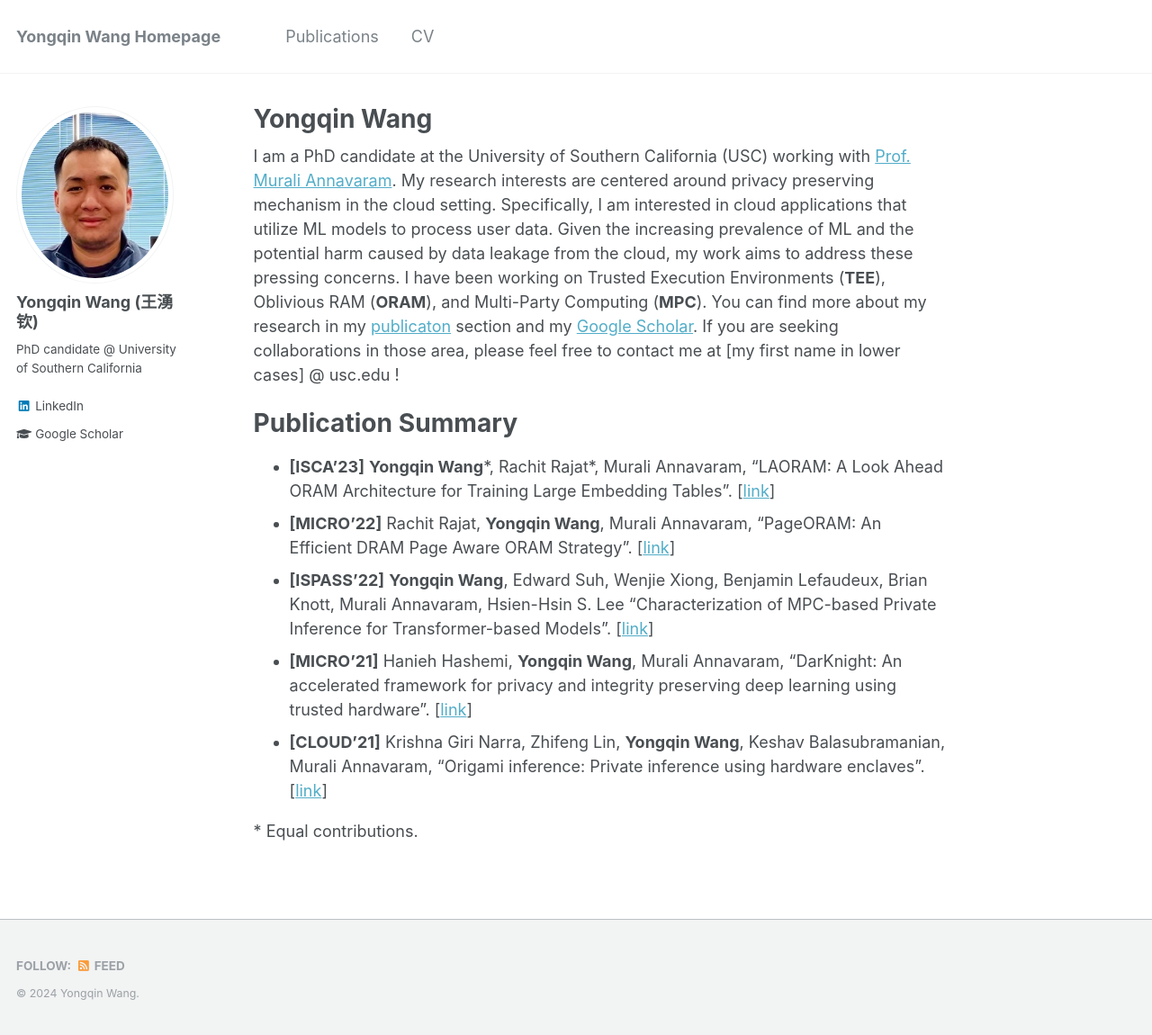
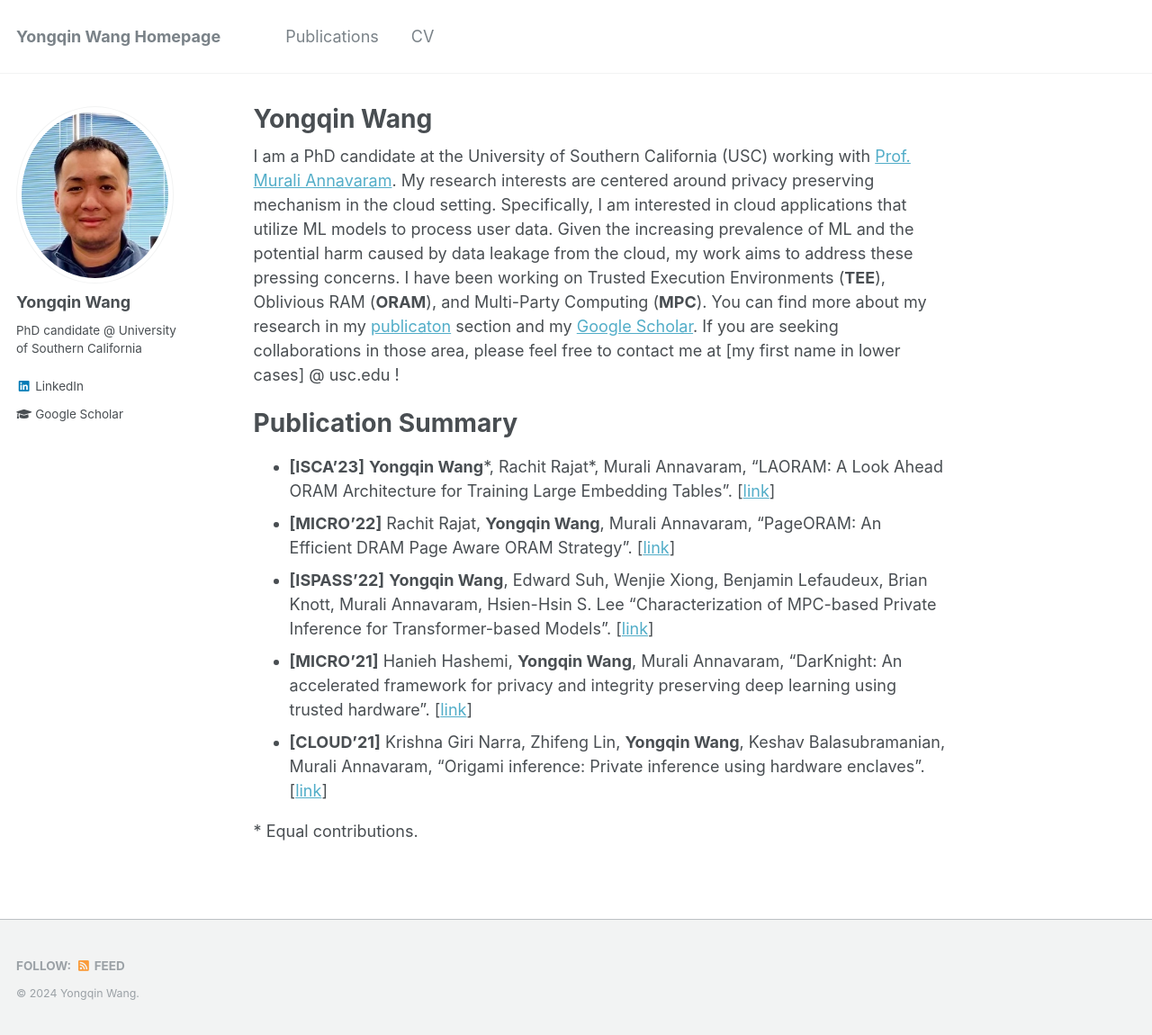
Before and after one commit to iihihiuh/yongqin.github.io, a Jekyll site: the page built from _pages/about.md, in a window 1280 px wide and 1150 px high. Shown: the whole window at 90% size. Built offline with Jekyll 4.4.1, drawn with Linux system fonts in a browser that asks for light colours.

Commit message:
Update _config.yml

```diff
--- a/_config.yml
+++ b/_config.yml
@@ -80,7 +80,7 @@ analytics:
 
 # Site Author
 author:
-  name             : "Yongqin Wang (王湧钦)"
+  name             : "Yongqin Wang"
   avatar           : "selfie.jpeg"
   bio              : "PhD candidate @ University of Southern California"
   employer         :
```
